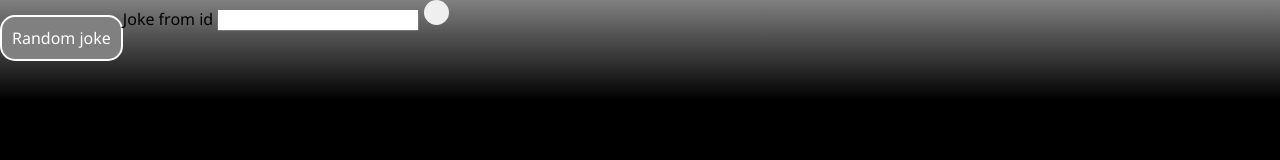
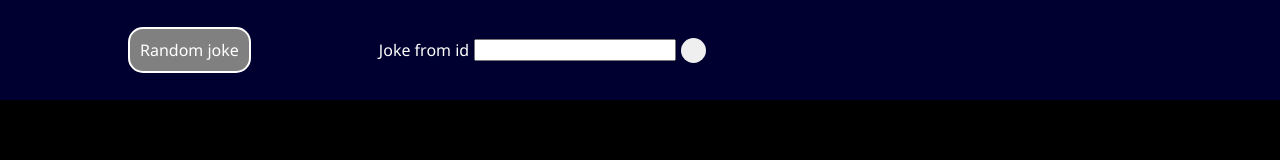
Before and after one commit to matemanovasvari/13KOA, a plain HTML site: page Web/JokesAPI/index.html in a window 1280 px wide. Drawn offline with Linux system fonts and the light colour scheme.

Commit message:
483413646

```diff
--- a/Web/JokesAPI/index.html
+++ b/Web/JokesAPI/index.html
@@ -9,14 +9,16 @@
 <body>
     <header>
         <nav>
-            <div id="nav_element fromRandom">
+            <div id="fromRandom">
                 <button id="random">Random joke</button>
             </div>
 
-            <div id="nav_element getById">
+            <div id="getById">
                 <label for="">Joke from id</label>
-                <input type="text">
-                <button id="fromId"></button>
+                <input type="number">
+                <button id="fromId">
+                    <div></div>
+                </button>
             </div>
         </nav>
     </header>
--- a/Web/JokesAPI/style.css
+++ b/Web/JokesAPI/style.css
@@ -9,7 +9,6 @@ body{
 }
 
 #random{
-    margin-top: 15px;
     border-radius: 15px;
     border: white solid 2px;
     color: white;
@@ -31,7 +30,7 @@ nav{
 }
 
 header{
-    background: linear-gradient(grey, #000)
+    background: rgb(0, 0, 48)
 }
 
 #fromId{
@@ -40,4 +39,25 @@ header{
     border-radius: 100%;
     box-shadow: none;
     border: none;
+    margin-left: 5px;
 }
+
+#fromRandom{
+    margin-left: 10%;
+    display: flex;
+    justify-content: center;
+    align-items: center;
+}
+
+#getById{
+    margin-left: 10%;
+    display: flex;
+    justify-content: center;
+    align-items: center;
+    height: 100%;
+    color: white;
+}
+
+#getById>label{
+    margin-right: 5px;
+}
```
